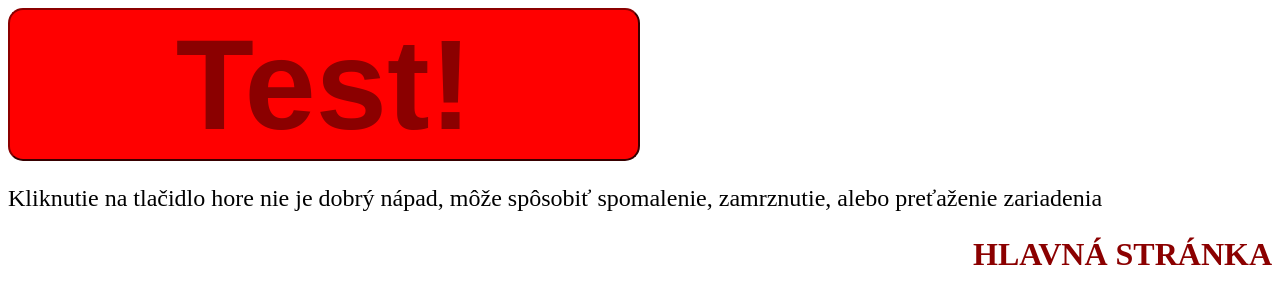
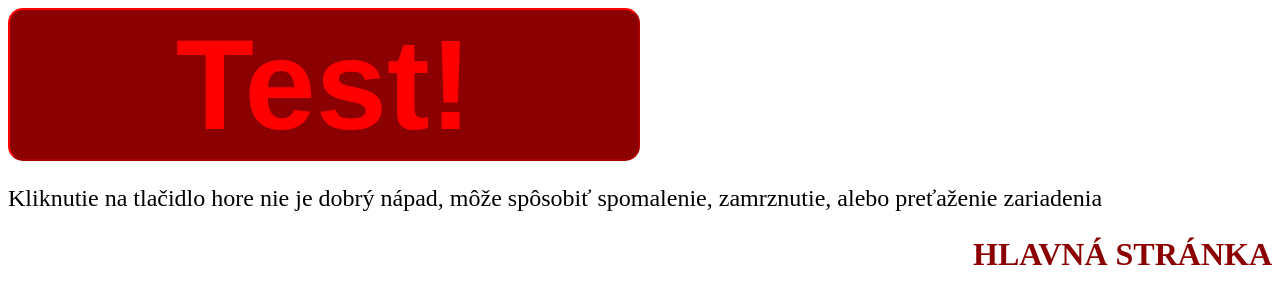
Before and after one commit to Nr3504/neklikat, a plain HTML site: page index.html in a window 1280 px wide. In both pictures the pointer is over the button "Test!". Drawn offline with Linux system fonts and the light colour scheme.

Commit message:
Add hover effects to button in index.html

```diff
--- a/index.html
+++ b/index.html
@@ -26,6 +26,11 @@
         border-radius:15px;
 
       }
+      button:hover{
+        color:red;
+        border-color: red;
+        background-color:darkred;
+      }
     </style>
   </head>
   <!-- Google tag (gtag.js) -->
```
